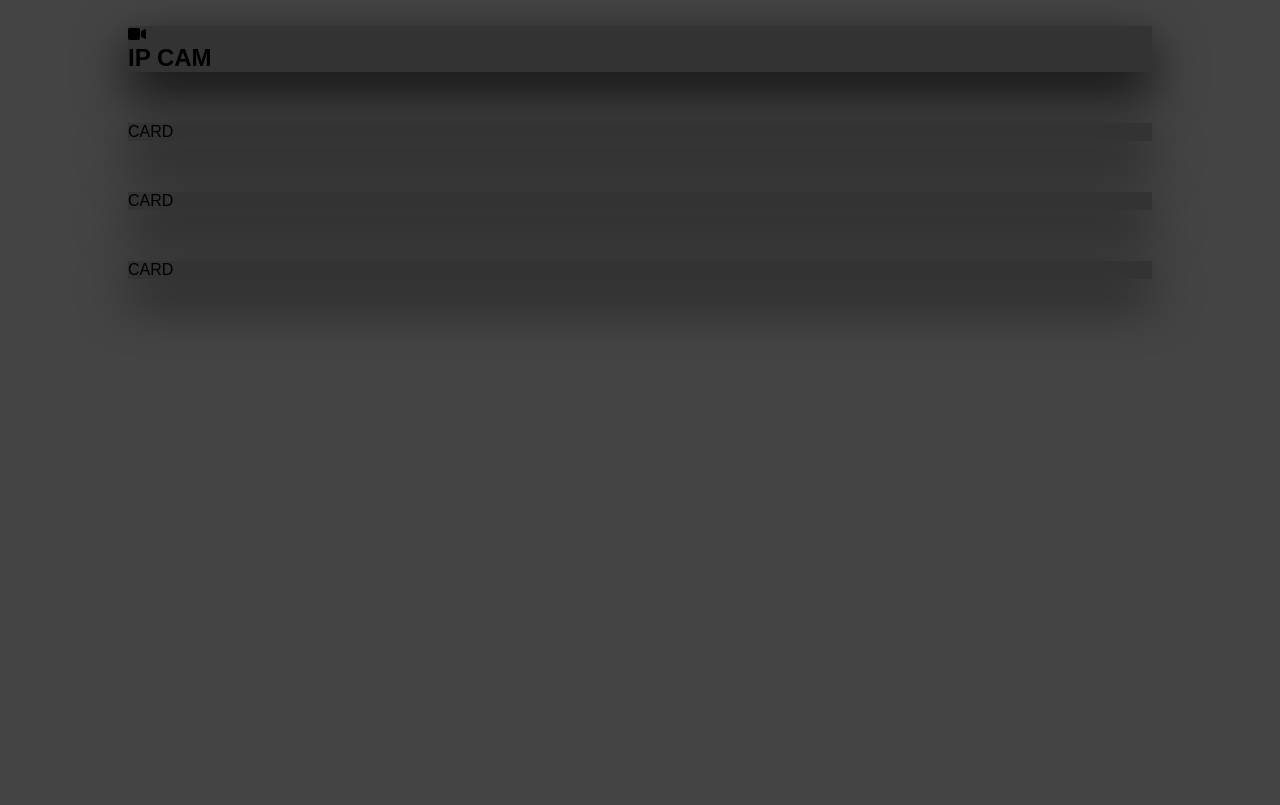
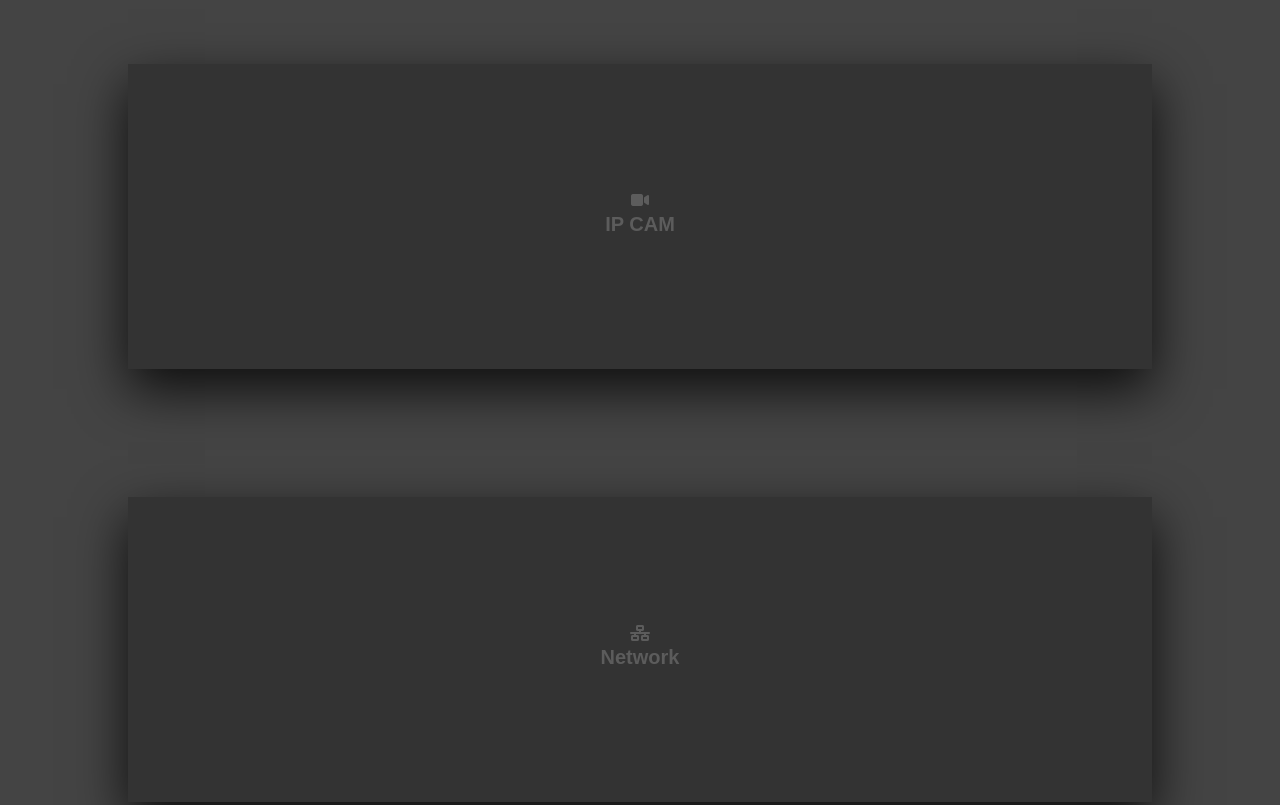
Before and after one commit to Lonkand19/ITam-Web-mbfirst, a plain HTML site: page index.html in a window 1280 px wide. Shown: the top 805 px of the page. Drawn offline with Linux system fonts and the light colour scheme; a web font is replaced by a local one.

Commit message:
Feat: Added Blocks

```diff
--- a/index.html
+++ b/index.html
@@ -9,17 +9,20 @@
 <body>
 <main>
     <section class="card">
-        <i class='fa fa-video-camera'></i>
+        <i class='fa fa-video-camera custom'></i>
         <h2>IP CAM</h2>
     </section>
     <section class="card">
-        CARD
+        <i class="fa-solid fa-network-wired custom"></i>
+        <h2>Network</h2>
     </section>
     <section class="card">
-        CARD
+        <i class="fa-sharp fa-solid fa-server custom"></i>
+        <h2>Servers</h2>
     </section>
     <section class="card">
-        CARD
+        <i class="fa-sharp fa-solid fa-desktop custom"></i>
+        <h2>Web Development</h2>
     </section>
 </main>
 <!-- Font Face Start-->
--- a/style.scss
+++ b/style.scss
@@ -9,6 +9,9 @@ body{
  font-family: "BPG Rioni", sans-serif;
  width: 100vw;
  min-height: 100vh;
+ display: flex;
+ justify-content: center;
+ align-items: center;
 }
 main{
     width: 100%;
@@ -17,13 +20,39 @@ main{
     justify-content: center;
     align-items: center;
     & section{
-        margin: 2% 0;
+        margin: 5% 0;
         background: #333;
         width: 80vw;
         box-shadow: 0 20px 50px rgba(0,0,0,.8);
+        display: flex;
+        flex-direction: column;
+        justify-content: center;
+        align-items: center;
+        padding: 10% 0;
         &:hover{
             color: whitesmoke;
             box-shadow: inset 0px 0px 10px rgba(0,0,0,0.5);
         }
+        & h2{
+            color: #5C5C5C;
+            margin: 5px 0 5px 0;
+            font-size: 20px;
+        }
     }
 }
+
+
+
+
+
+
+
+
+
+
+
+
+
+.custom {
+    color: #5C5C5C;
+}
```
Also changed, not shown: style.css, 1 other file.
